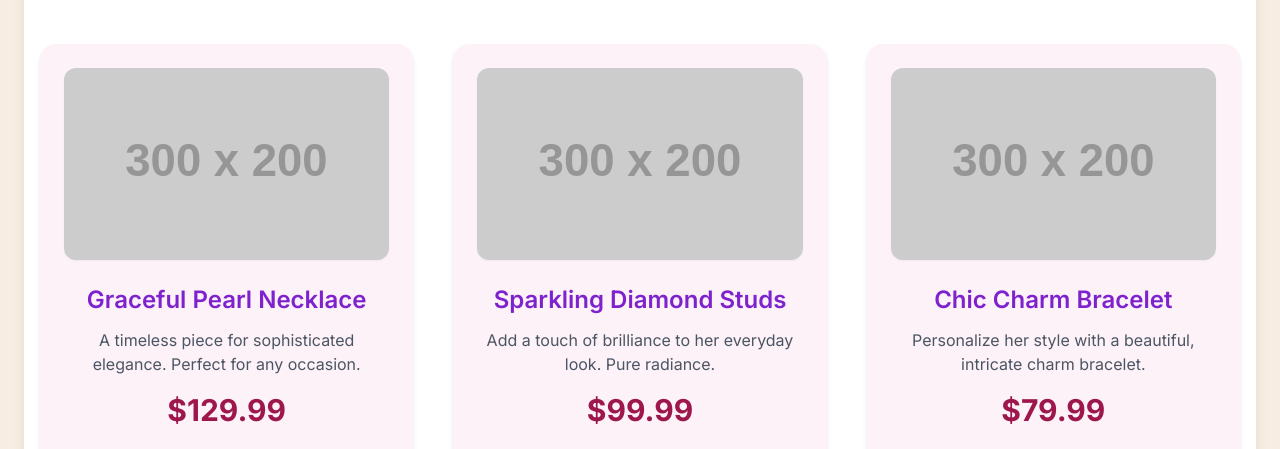
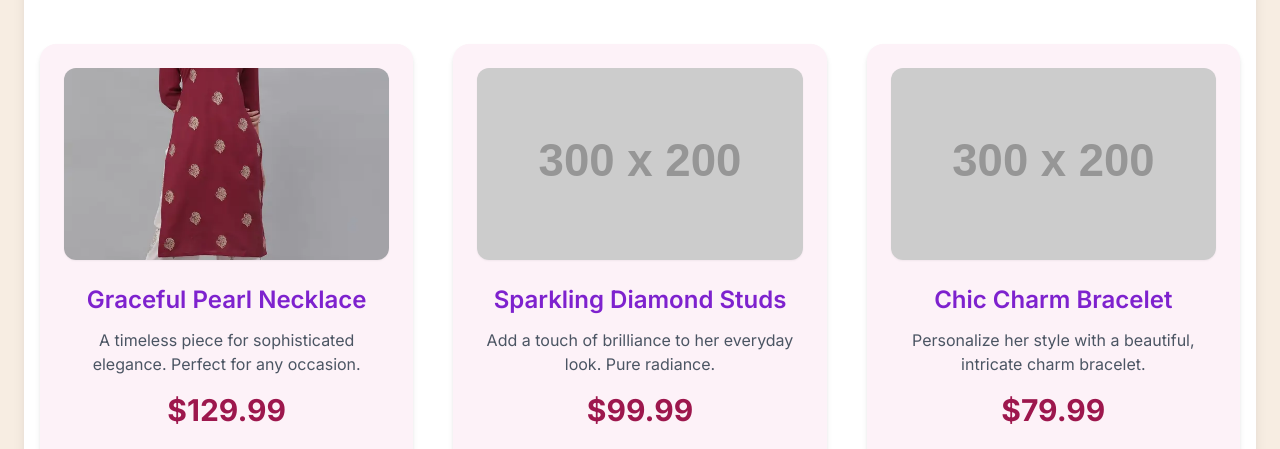
Before and after one commit to newonein/tanulu, a plain HTML site: page index.html in a window 1280 px wide. Shown: the part 632-1081 px from the top of the page. Drawn offline with nearby package versions, Linux system fonts and the light colour scheme; placeholder pictures from the web are drawn by us.

Commit message:
Update index.html

```diff
--- a/index.html
+++ b/index.html
@@ -75,7 +75,7 @@
             <div class="grid grid-cols-1 sm:grid-cols-2 lg:grid-cols-3 gap-10">
                 <!-- Jewelry Item 1 -->
                 <div class="product-card bg-pink-50 p-6 rounded-2xl shadow-md flex flex-col items-center text-center">
-                    <img src="https://placehold.co/300x200/F4B5C8/FFFFFF?text=Elegant+Necklace" alt="Elegant Necklace" class="w-full h-48 object-cover rounded-xl mb-6 shadow-sm">
+                    <img src="dress.webp" alt="Elegant Necklace" class="w-full h-48 object-cover rounded-xl mb-6 shadow-sm">
                     <h3 class="text-2xl font-semibold text-purple-700 mb-3">Graceful Pearl Necklace</h3>
                     <p class="text-gray-600 mb-4">A timeless piece for sophisticated elegance. Perfect for any occasion.</p>
                     <span class="text-3xl font-bold text-pink-800 mb-6">$129.99</span>
```
